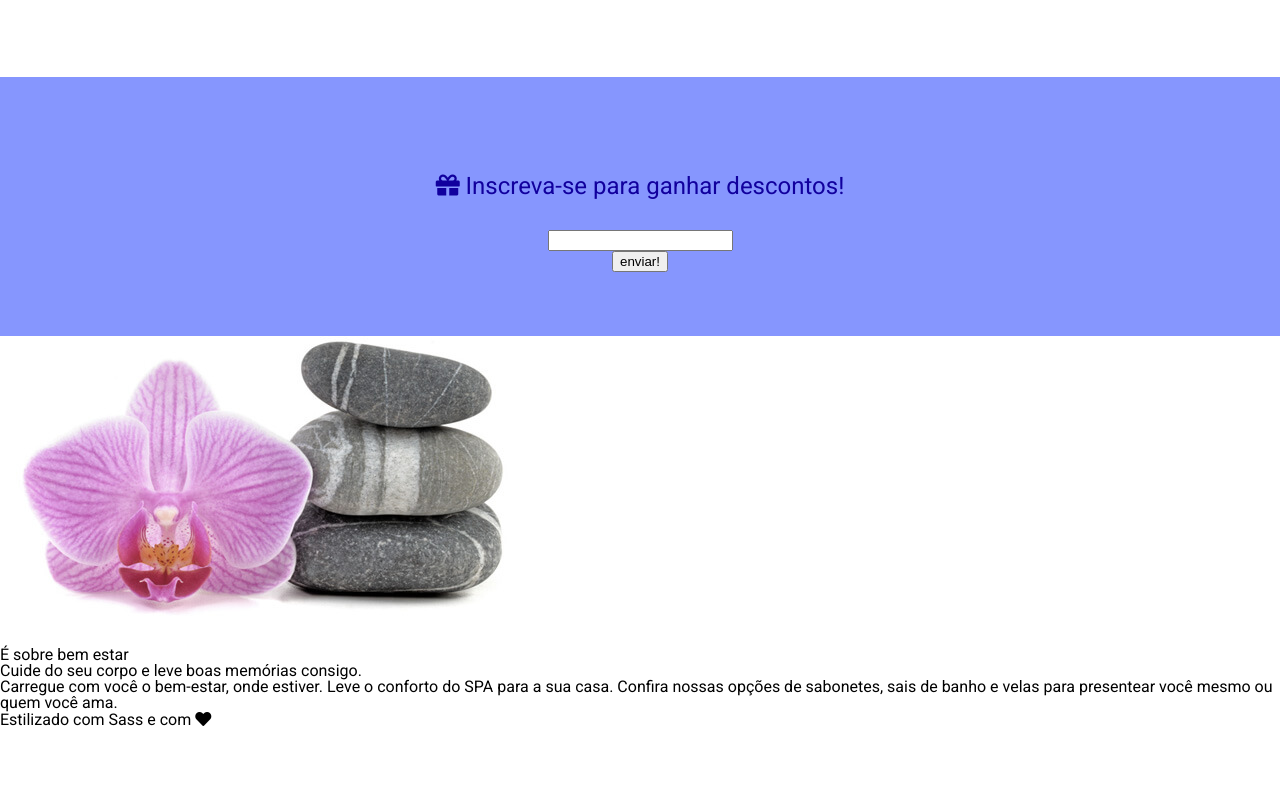
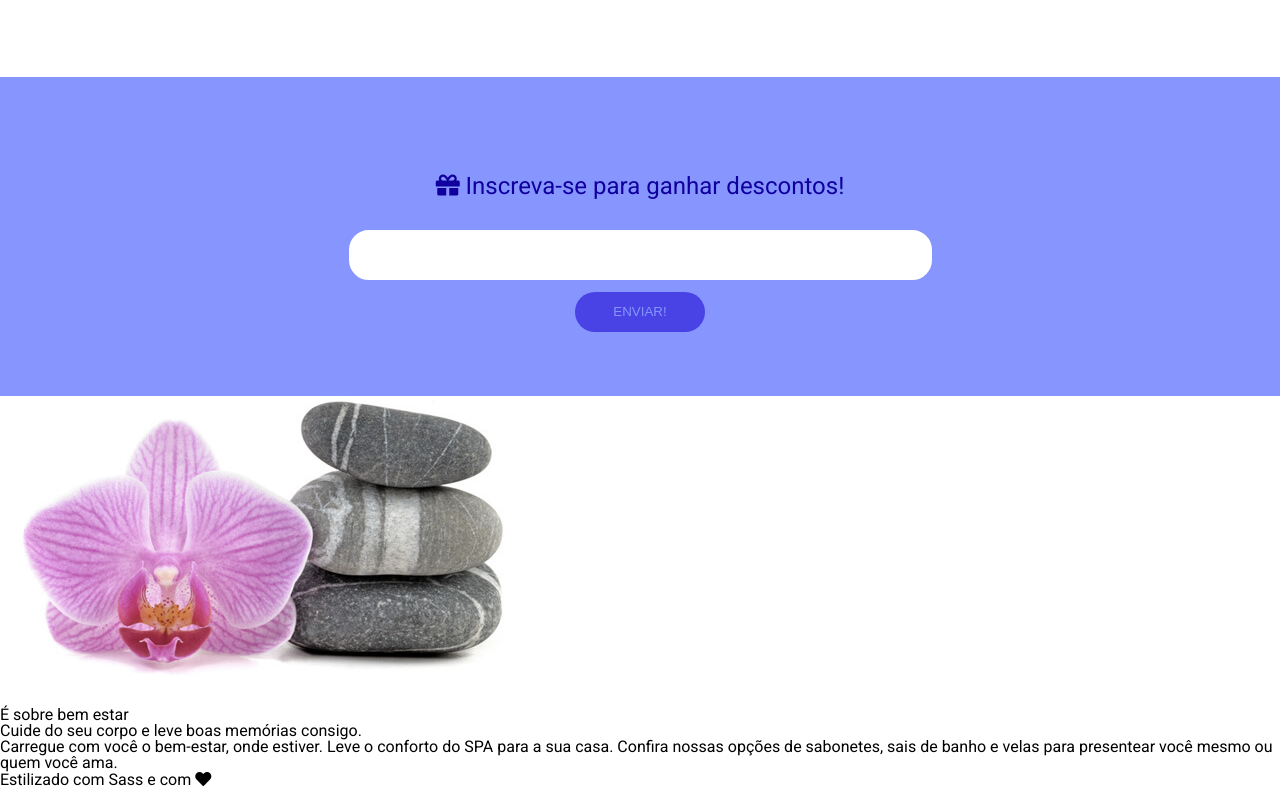
Before and after one commit to aritana/CSS-estilos, a plain HTML site: page 03-sass/02/index.html in a window 1280 px wide. Shown: the part 1044-1833 px from the top of the page. Before the commit the page ends 1773 px from the top, so only its background shows below. Drawn offline with nearby package versions, Linux system fonts and the light colour scheme; files whose address does not match are found by name.

Commit message:
styling the button

```diff
--- a/03-sass/02/styles/components/_cupom.scss
+++ b/03-sass/02/styles/components/_cupom.scss
@@ -1,15 +1,61 @@
 @import '../abstract/variaveis';
 
 
-#cupom{
+#cupom {
     background-color: $cor-terciaria;
     padding: 4rem;
     text-align: center;
-    .texto{
-        color:$cor-primaria;
-        h2{
+
+    .texto {
+        color: $cor-primaria;
+
+        h2 {
             margin: 2rem;
             font-size: $tamanho-do-texto/2;
         }
     }
+
+    .input {
+        margin: 0 auto;
+        width: 575px;
+        border-radius: 4px solid white;
+        border: 4px solid white;
+        background-color: white;
+        border-radius: 20px;
+
+
+        input {
+
+            height: 40px;
+            border: 1px white;
+            width: 540px;
+            outline: none;
+            font-size: 20px;
+        }
+
+        &:hover,
+        &:focus-within {
+            box-shadow: 1px 1px 8px 1px $cor-primaria;
+            outline: none;
+        }
+    }
+
+    button {
+        text-transform: uppercase;
+        margin-top: .75rem;
+        outline: none;
+        height: 40px;
+        text-align: center;
+        width: 130px;
+        background-color: $cor-secundaria;
+        border: 2px $cor-primaria;
+        border-radius: 40px;
+        color: $cor-terciaria;
+        cursor: pointer;
+
+        &:hover {
+            color: $cor-primaria;
+            border-color: $cor-terciaria
+        }
+    }
 }
```
Also changed, not shown: 03-sass/02/styles/style.css, 1 other file.
